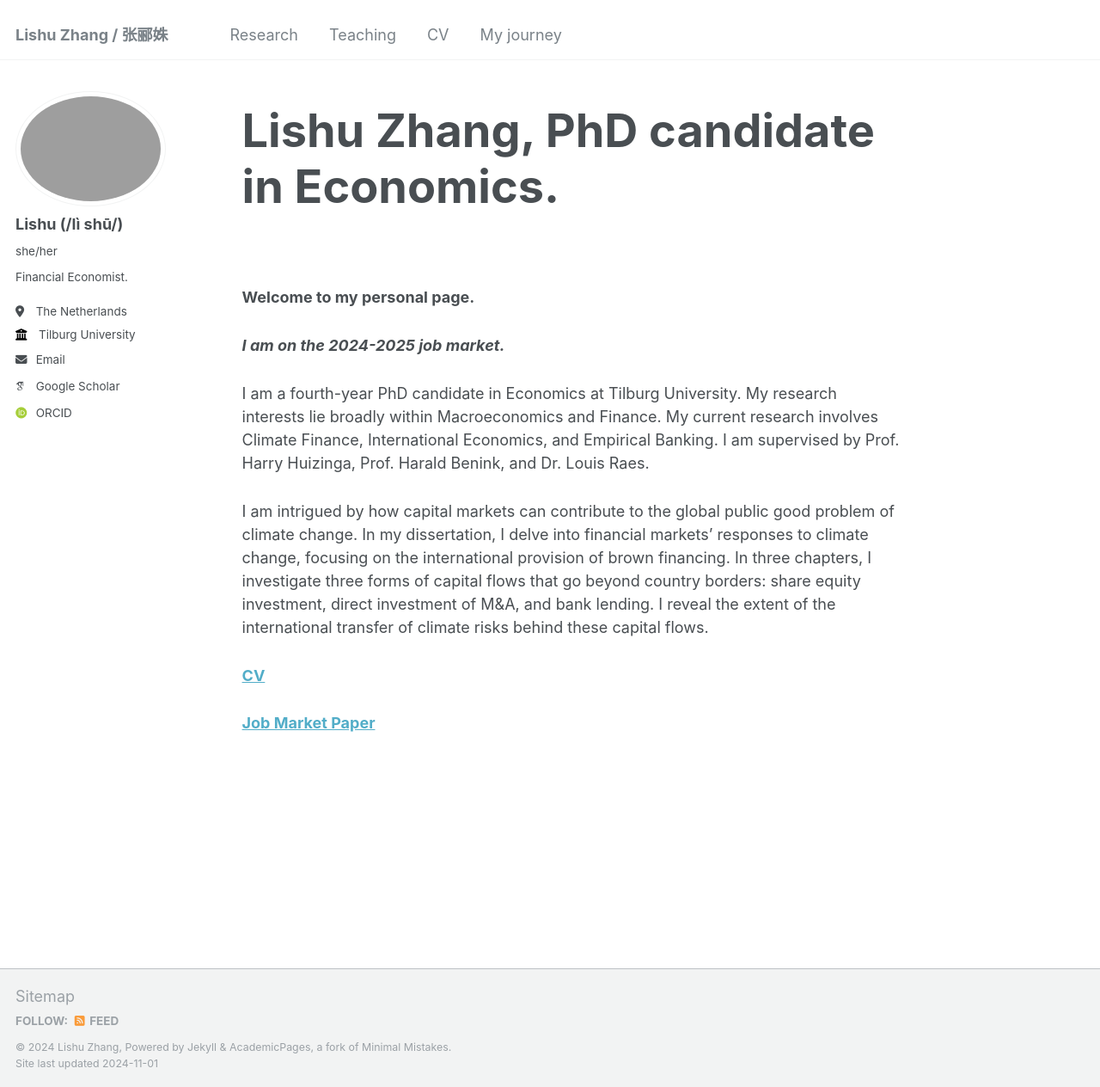
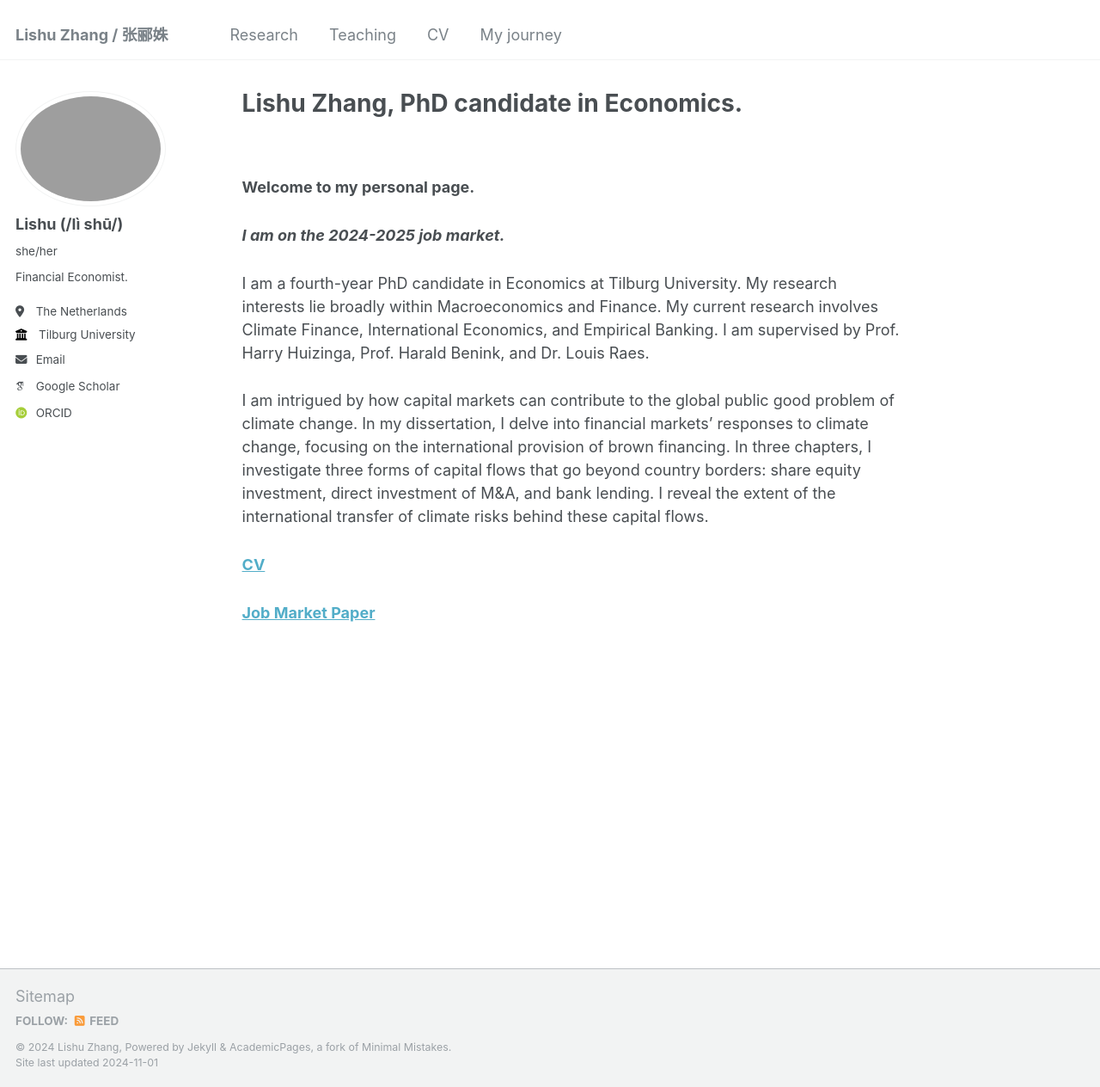
Before and after one commit to LishuZ/LishuZ.github.io, a Jekyll site: the page built from _pages/about.md, in a window 1280 px wide and 1264 px high. Shown: the whole window at 86% size. Built offline with Jekyll 4.4.1, drawn with Linux system fonts in a browser that asks for light colours; some web fonts are replaced.

Commit message:
Update about.md

```diff
--- a/_pages/about.md
+++ b/_pages/about.md
@@ -1,6 +1,6 @@
 ---
 permalink: /
-title: "<h1 style='font-size: 3em; font-weight: bold;'>Lishu Zhang, PhD candidate in Economics.</h1>"
+title: "Lishu Zhang, PhD candidate in Economics."
 author_profile: true
 redirect_from:
   - /about/
```
